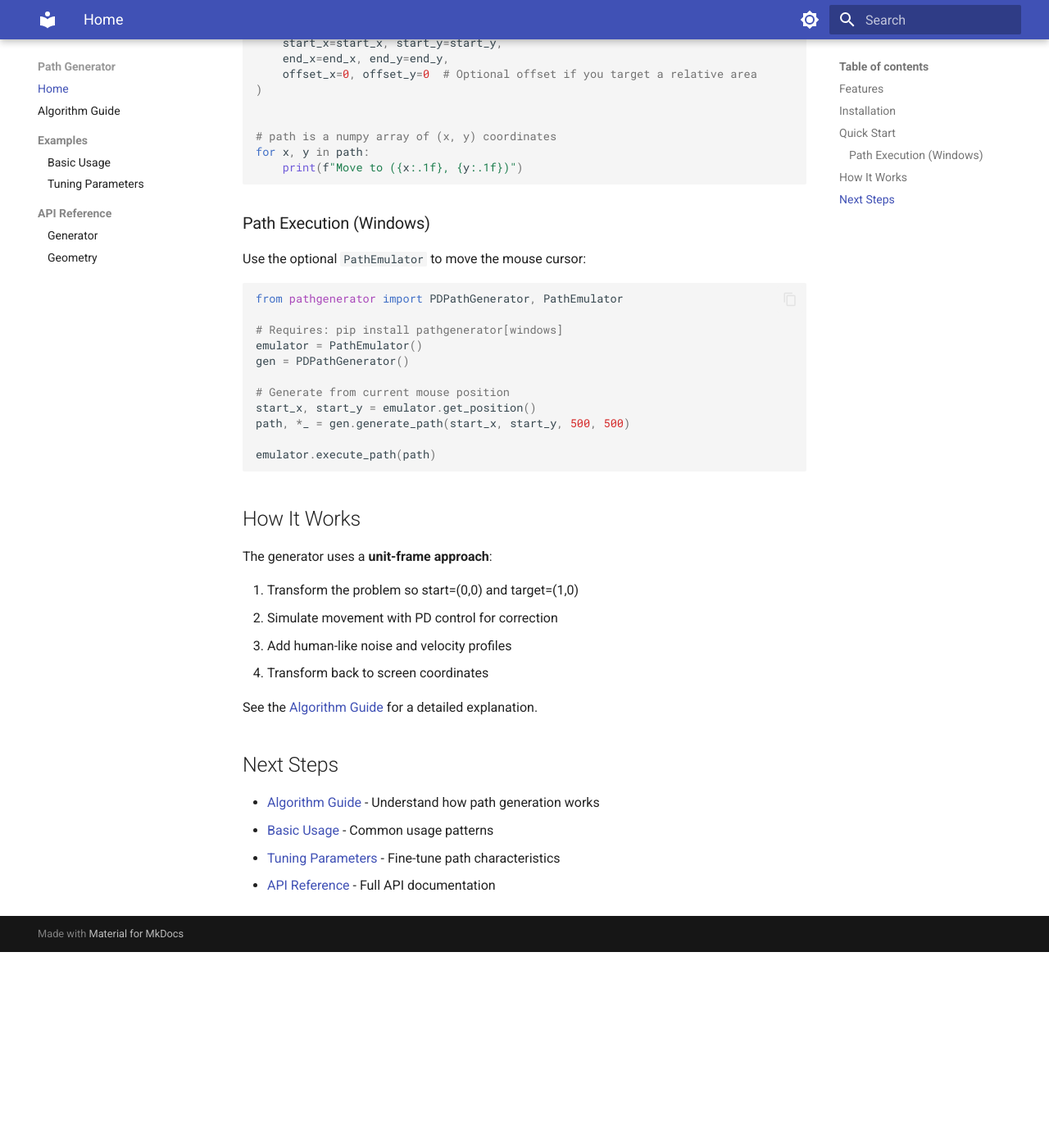
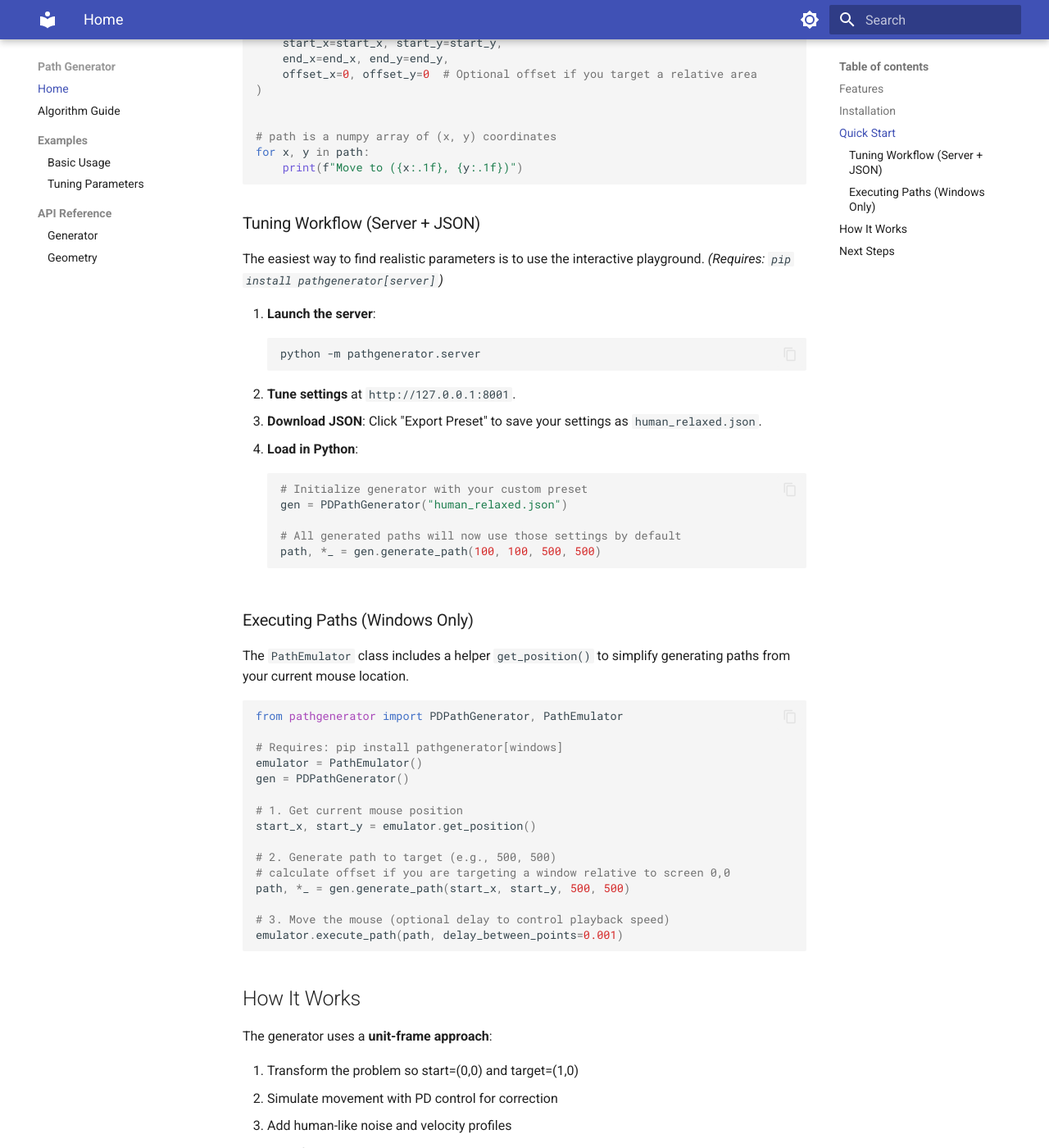
Before and after one commit to sockheadrps/Path-Generator, an MkDocs documentation site: the page built from docs/index.md, in a window 1280 px wide and 1400 px high, scrolled down 940 px. Shown: the whole window at 82% size. Built offline with MkDocs 1.6.1 and Material for MkDocs 9.7.7, drawn with Linux system fonts in a browser that asks for light colours; before the commit the page ends 2101 px from its top, so only the background shows below that.

Commit message:
docs: Update docs and bump version to 0.1.2

````diff
--- a/docs/index.md
+++ b/docs/index.md
@@ -59,9 +59,28 @@ for x, y in path:
     print(f"Move to ({x:.1f}, {y:.1f})")
 ```
 
-### Path Execution (Windows)
+### Tuning Workflow (Server + JSON)
 
-Use the optional `PathEmulator` to move the mouse cursor:
+The easiest way to find realistic parameters is to use the interactive playground.
+*(Requires: `pip install pathgenerator[server]`)*
+
+1.  **Launch the server**:
+    ```bash
+    python -m pathgenerator.server
+    ```
+2.  **Tune settings** at `http://127.0.0.1:8001`.
+3.  **Download JSON**: Click "Export Preset" to save your settings as `human_relaxed.json`.
+4.  **Load in Python**:
+    ```python
+    # Initialize generator with your custom preset
+    gen = PDPathGenerator("human_relaxed.json")
+
+    # All generated paths will now use those settings by default
+    path, *_ = gen.generate_path(100, 100, 500, 500)
+    ```
+
+### Executing Paths (Windows Only)
+The `PathEmulator` class includes a helper `get_position()` to simplify generating paths from your current mouse location.
 
 ```python
 from pathgenerator import PDPathGenerator, PathEmulator
@@ -70,11 +89,15 @@ from pathgenerator import PDPathGenerator, PathEmulator
 emulator = PathEmulator()
 gen = PDPathGenerator()
 
-# Generate from current mouse position
+# 1. Get current mouse position
 start_x, start_y = emulator.get_position()
+
+# 2. Generate path to target (e.g., 500, 500)
+# calculate offset if you are targeting a window relative to screen 0,0
 path, *_ = gen.generate_path(start_x, start_y, 500, 500)
 
-emulator.execute_path(path)
+# 3. Move the mouse (optional delay to control playback speed)
+emulator.execute_path(path, delay_between_points=0.001)
 ```
 
 
--- a/pyproject.toml
+++ b/pyproject.toml
@@ -4,7 +4,7 @@ build-backend = "hatchling.build"
 
 [project]
 name = "pathgenerator"
-version = "0.1.1"
+version = "0.1.2"
 description = "Human-like mouse path generation using PD control"
 readme = "README.md"
 requires-python = ">=3.8"
````
Also changed, not shown: README.md (+37 -14 lines).
